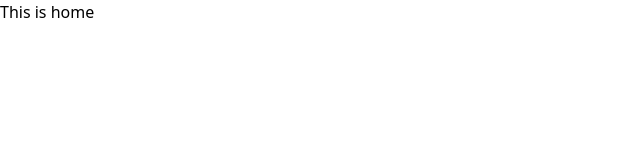
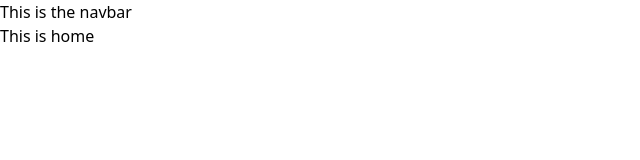
Before and after one commit to Emranhossainshuvo/business-page, a React (Vite) app: page / in a window 1280 px wide. Shown: the top 160 px of the page, without its empty margins (0-640 px from the left). Built offline with nearby package versions, Linux system fonts and the light colour scheme.

Commit message:
navbar created and connected it with the Main component

```diff
--- /dev/null
+++ b/src/Components/Navbar/Navbar.jsx
@@ -0,0 +1,9 @@
+const Navbar = () => {
+    return (
+        <div>
+            <h3>This is the navbar</h3>
+        </div>
+    );
+};
+
+export default Navbar;
--- a/src/Main/Main.jsx
+++ b/src/Main/Main.jsx
@@ -1,8 +1,10 @@
 import { Outlet } from 'react-router-dom';
+import Navbar from '../Components/Navbar/Navbar';
 
 const Main = () => {
     return (
         <div>
+            <Navbar />
             <Outlet />
         </div>
     );
--- a/src/Pages/Home/Home.jsx
+++ b/src/Pages/Home/Home.jsx
@@ -1,4 +1,3 @@
-
 const Home = () => {
     return (
         <div>
```
